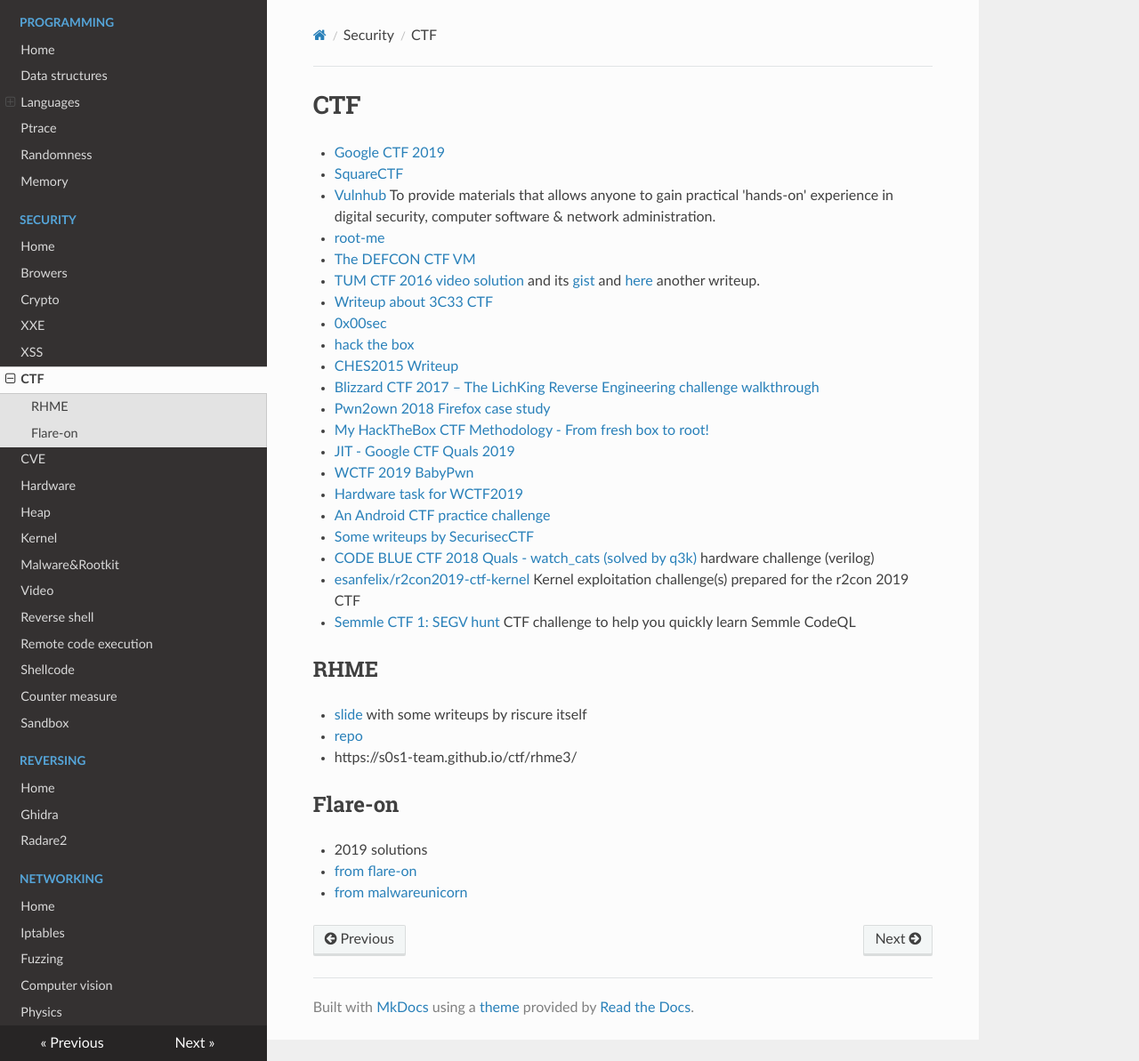
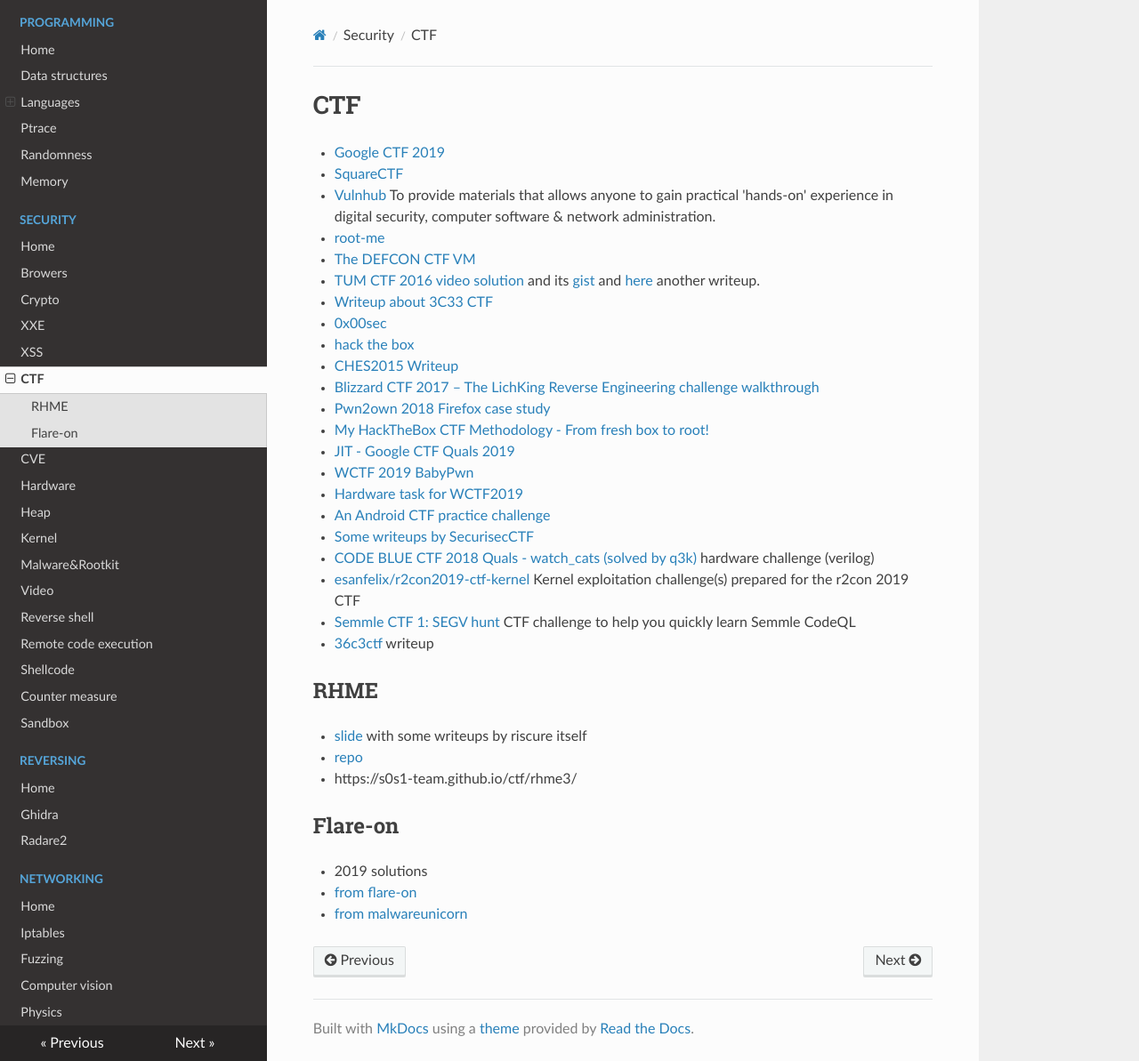
Before and after one commit to gipi/low-level, an MkDocs documentation site: the page built from docs/security/ctf.md, in a window 1280 px wide and 1193 px high. Shown: the whole window at 89% size. Built offline with MkDocs 1.6.1, drawn with Linux system fonts in a browser that asks for light colours; nearby versions of some CDN libraries; old or Windows-style settings are respelled for this version of MkDocs.

Commit message:
Update ctf.md

```diff
--- a/docs/security/ctf.md
+++ b/docs/security/ctf.md
@@ -23,6 +23,7 @@
  - [CODE BLUE CTF 2018 Quals - watch_cats (solved by q3k)](https://blog.dragonsector.pl/2018/08/code-blue-ctf-2018-quals-watchcats.html) hardware challenge (verilog)
  - [esanfelix/r2con2019-ctf-kernel](https://github.com/esanfelix/r2con2019-ctf-kernel) Kernel exploitation challenge(s) prepared for the r2con 2019 CTF
  - [Semmle CTF 1: SEGV hunt](https://semmle.com/ctf/segv) CTF challenge to help you quickly learn Semmle CodeQL
+ - [36c3ctf](https://bananamafia.dev/post/36c3ctf/) writeup
 
 ## RHME
 
```
